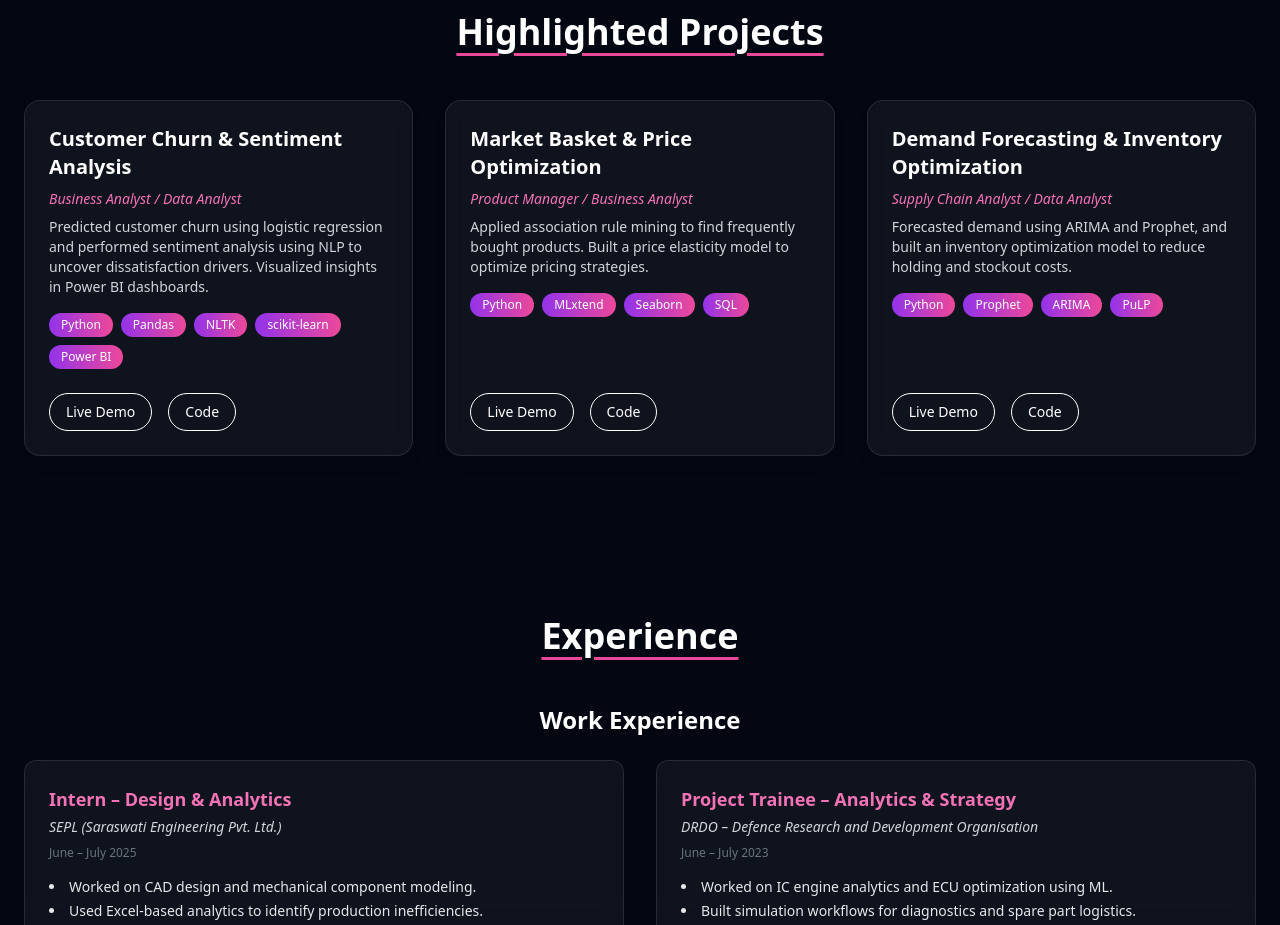
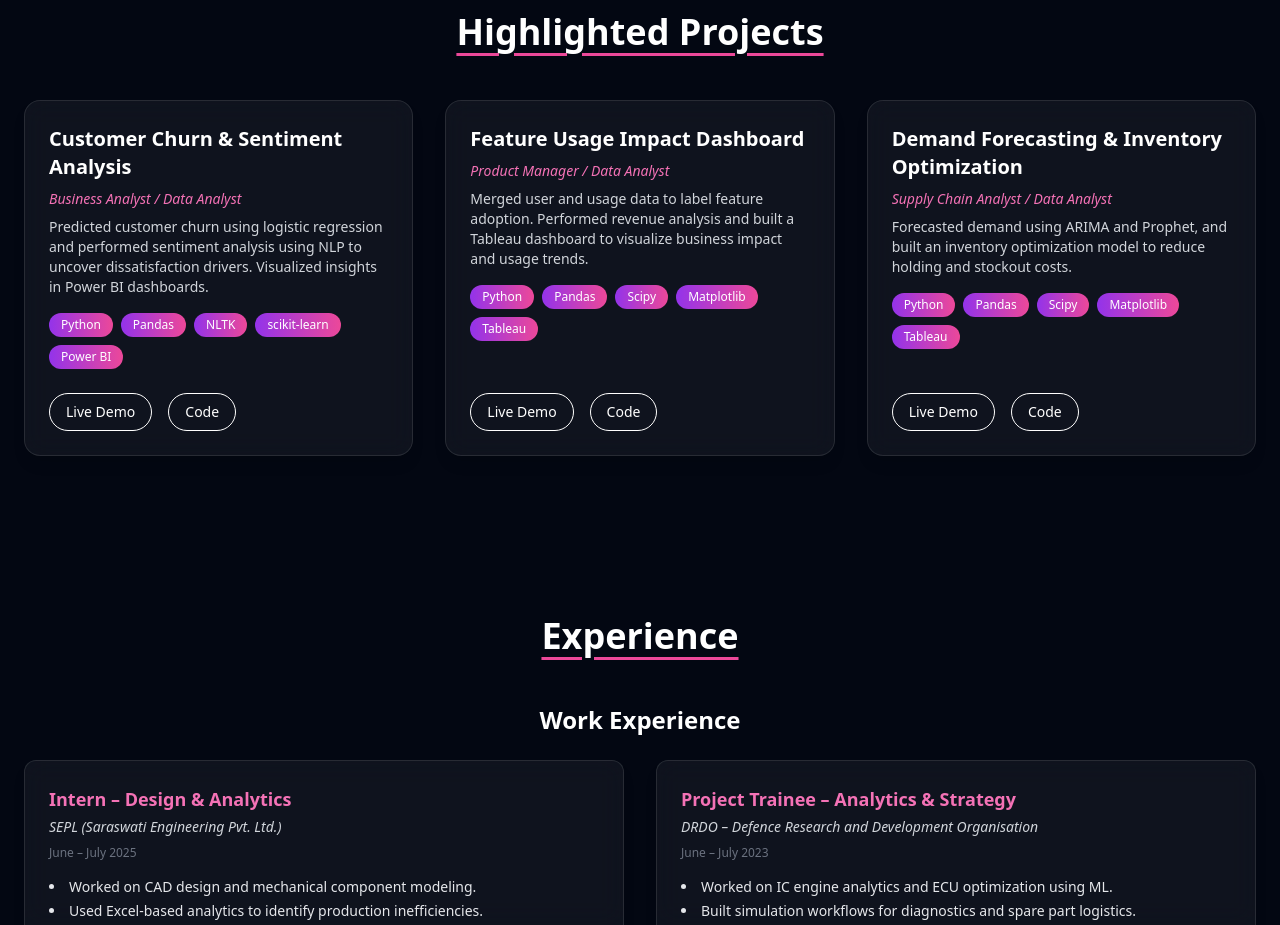
Before and after one commit to pursuerofproficiency/portfolio, a React (Vite) app: page / in a window 1280 px wide. Shown: the part 1140-2065 px from the top of the page. Built offline with nearby package versions, Linux system fonts and the light colour scheme.

Commit message:
Update Projects.jsx

```diff
--- a/src/components/Projects.jsx
+++ b/src/components/Projects.jsx
@@ -12,20 +12,19 @@ const projects = [
 
   },
   {
-    title: "Market Basket & Price Optimization",
-    role: "Product Manager / Business Analyst",
+    title: "Feature Usage Impact Dashboard",
+    role: "Product Manager / Data Analyst",
     description:
-      "Applied association rule mining to find frequently bought products. Built a price elasticity model to optimize pricing strategies.",
-    tech: ["Python", "MLxtend", "Seaborn", "SQL"],
-    github: "https://github.com/example/market-basket",
-    live: "https://market-basket-app.vercel.app",
+      "Merged user and usage data to label feature adoption. Performed revenue analysis and built a Tableau dashboard to visualize business impact and usage trends.",
+    tech: ["Python", "Pandas", "Scipy", "Matplotlib", "Tableau"],
+    github: "https://github.com/pursuerofproficiency/featureimpactanalysis",
   },
   {
     title: "Demand Forecasting & Inventory Optimization",
     role: "Supply Chain Analyst / Data Analyst",
     description:
       "Forecasted demand using ARIMA and Prophet, and built an inventory optimization model to reduce holding and stockout costs.",
-    tech: ["Python", "Prophet", "ARIMA", "PuLP"],
+    tech: ["Python", "Pandas", "Scipy", "Matplotlib", "Tableau"],
     github: "https://github.com/example/forecasting-inventory",
     live: "https://forecast-optimizer.app",
   },
```
